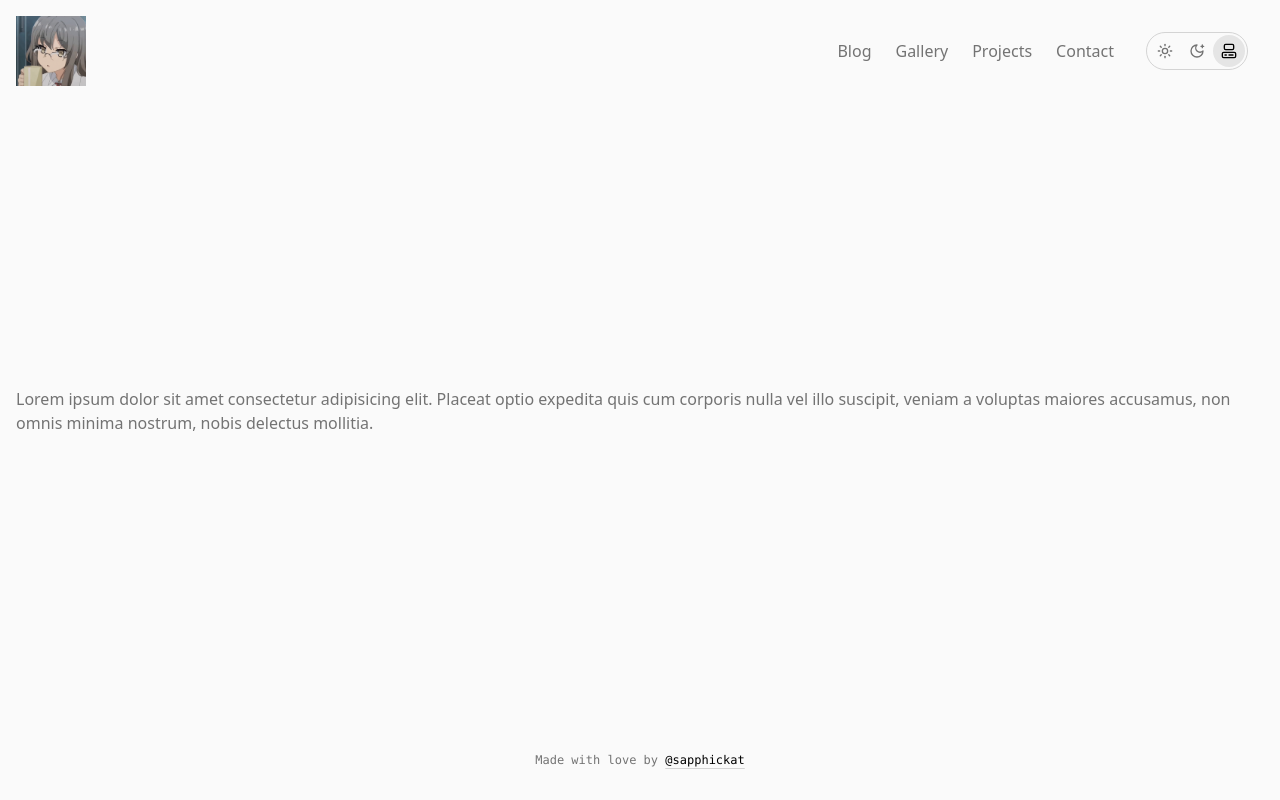
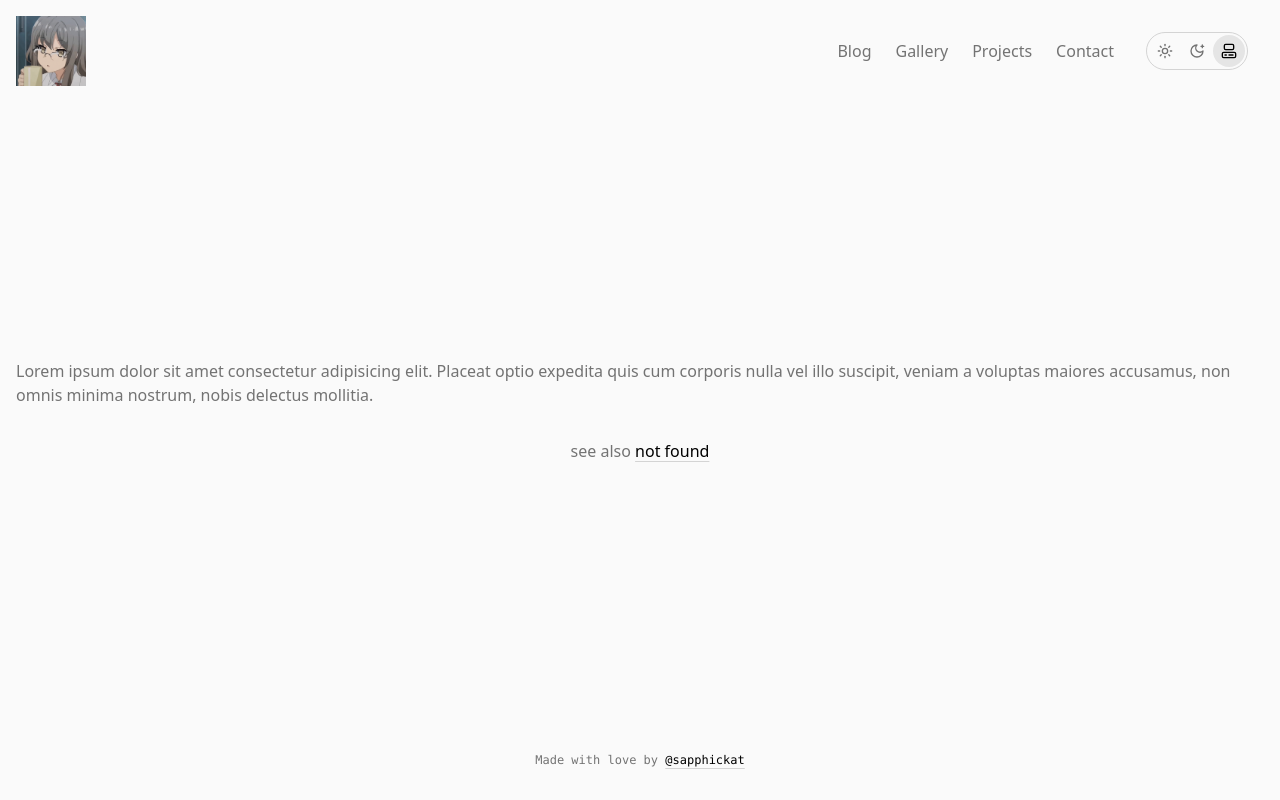
Before and after one commit to sapphickat/personal-website, a Next.js app: page / in a window 1280 px wide. Built offline with nearby package versions, Linux system fonts and the light colour scheme.

Commit message:
add routes

```diff
--- a/app/page.tsx
+++ b/app/page.tsx
@@ -3,11 +3,13 @@ import Image from "next/image";
 import ThemeToggle from "./ui/ThemeToggle";
 import { useEffect } from "react";
 import NavBar from "./ui/Navbar";
+import MyLink from "./ui/MyLink";
 
 export default function Home() {
   return (
-    <div className="flex p-4 justify-center items-center w-full h-full ">
+    <div className="flex p-4 flex-col gap-8 justify-center items-center w-full h-full ">
       <p>Lorem ipsum dolor sit amet consectetur adipisicing elit. Placeat optio expedita quis cum corporis nulla vel illo suscipit, veniam a voluptas maiores accusamus, non omnis minima nostrum, nobis delectus mollitia.</p>
+    <p>see also <MyLink href="/not-found">not found</MyLink></p>
     </div>
   );
 }
```
